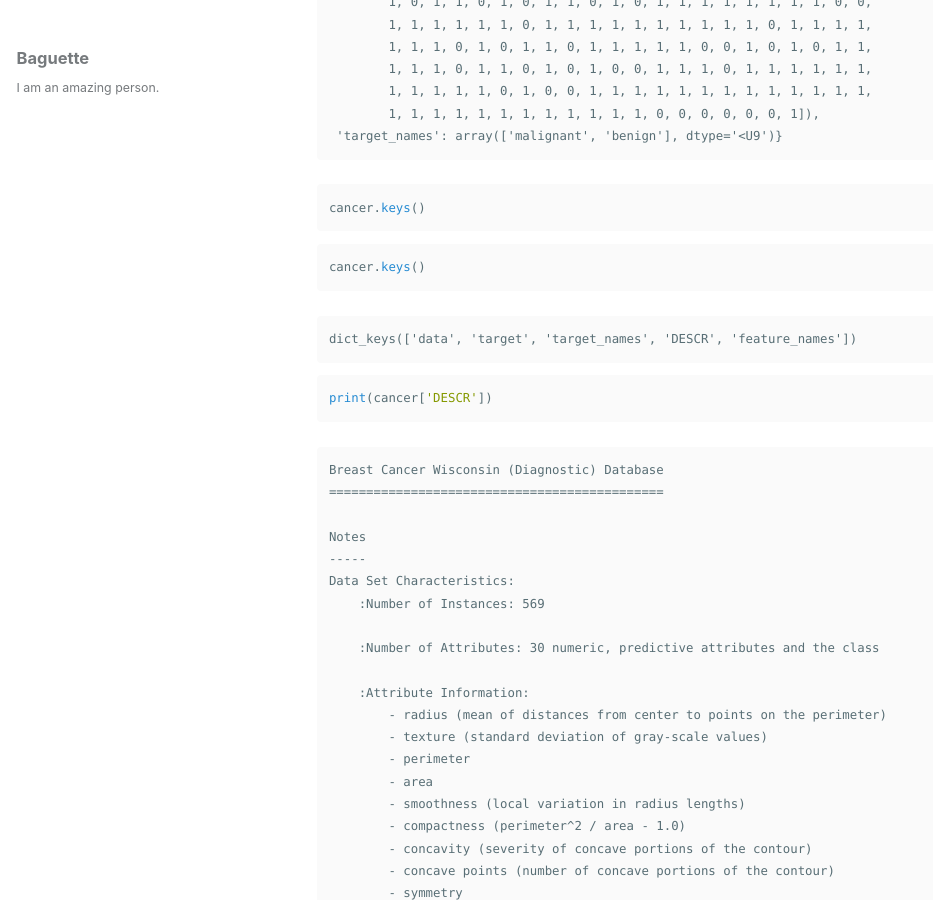
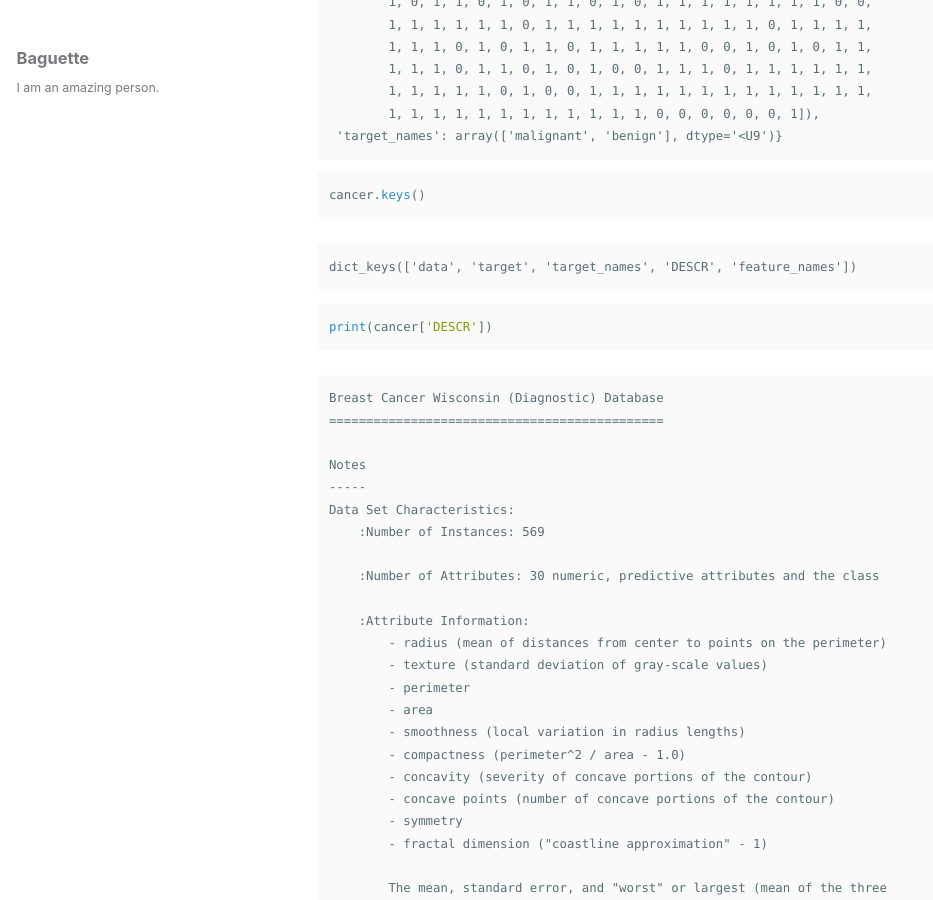
Before and after one commit to baguettexci/baguettexci.gituhb.io, a Jekyll site: the page built from _posts/2018-10-14-Project.md, in a window 1280 px wide and 900 px high, scrolled down 1761 px. Shown: the whole window, without its empty margins (0-933 px from the left). Built offline with Jekyll 4.4.1, drawn with Linux system fonts in a browser that asks for light colours; nearby versions of some CDN libraries.

Commit message:
Update 2018-10-14-Project.md

````diff
--- a/_posts/2018-10-14-Project.md
+++ b/_posts/2018-10-14-Project.md
@@ -79,15 +79,14 @@ cancer
         1, 1, 1, 1, 1, 1, 1, 1, 1, 1, 1, 1, 0, 0, 0, 0, 0, 0, 1]),
  'target_names': array(['malignant', 'benign'], dtype='<U9')}
 {% endhighlight %}
-{% highlight python %}
-cancer.keys()
-{% endhighlight %}
+
 ```python
 cancer.keys()
 ```
 {% highlight text %}
 dict_keys(['data', 'target', 'target_names', 'DESCR', 'feature_names'])
 {% endhighlight %}
+
 ```python
 print(cancer['DESCR'])
 ```
````
